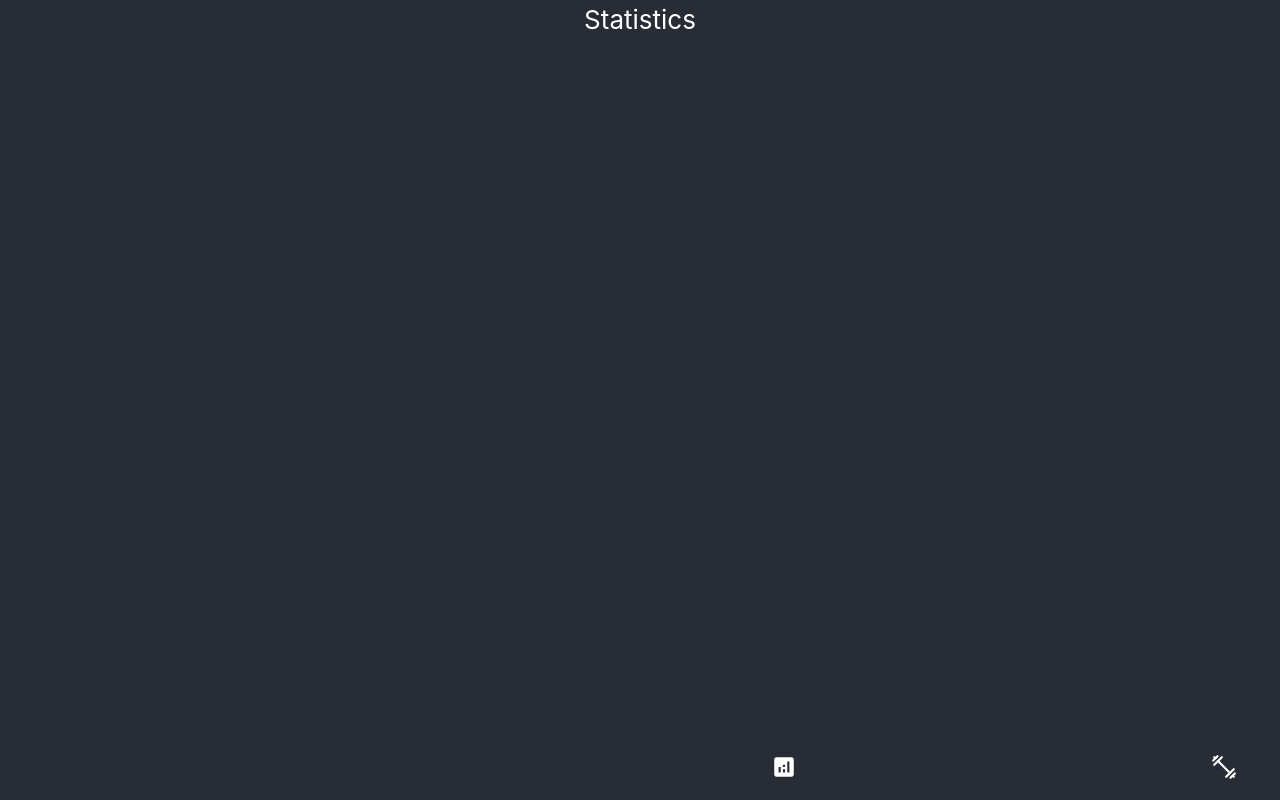
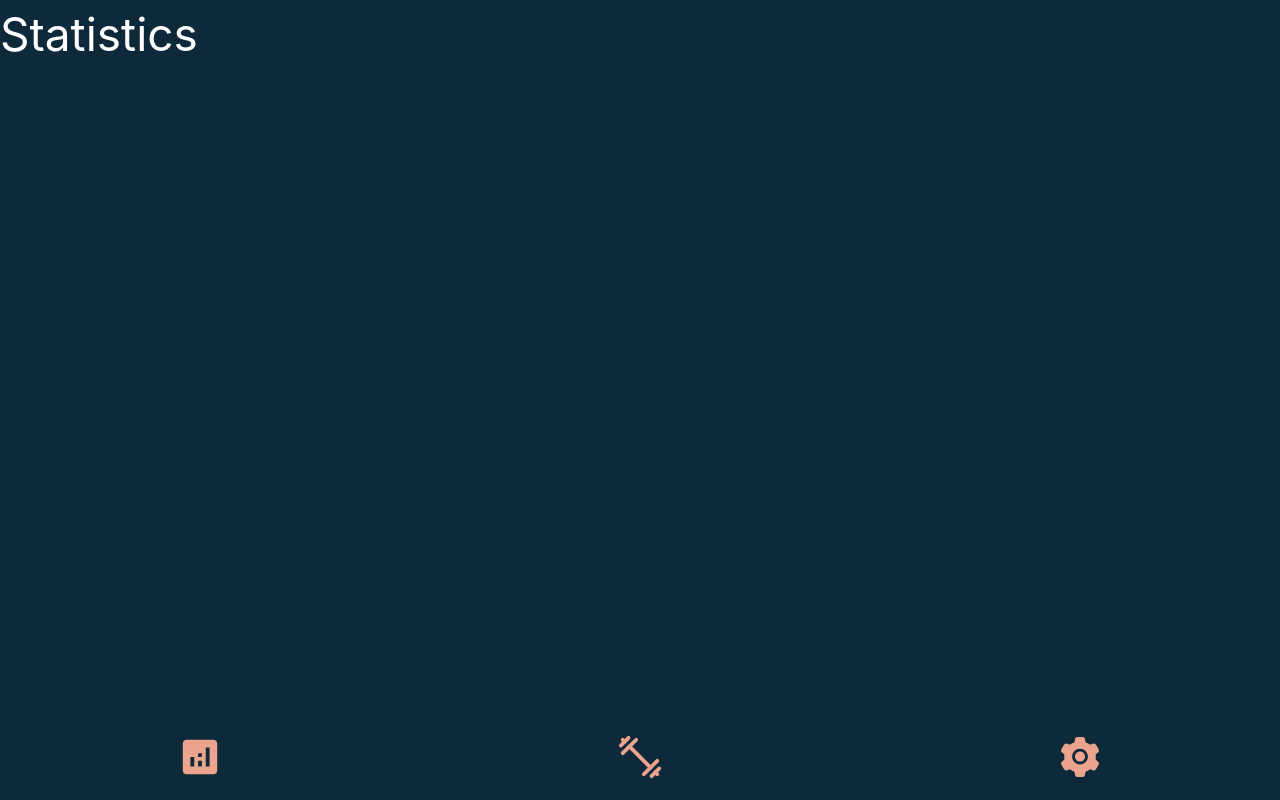
Before and after one commit to madsab/WorkoutOverview, a React (Create React App) app: page /statistics in a window 1280 px wide. Built offline with nearby package versions, Linux system fonts and the light colour scheme.

Commit message:
background styling, link styling

```diff
--- a/src/index.css
+++ b/src/index.css
@@ -4,13 +4,11 @@
 @tailwind utilities;
 
 body {
-  background-color: #282c34;
+  background-color: #0E2A3A;
   min-height: 100vh;
   display: flex;
   flex-direction: column;
-  align-items: center;
-  justify-content: center;
-  font-size: calc(10px + 2vmin);
+  font-size: calc(30px + 2vmin);
   color: white;
   margin: 0;
   font-family: -apple-system, BlinkMacSystemFont, 'Segoe UI', 'Roboto', 'Oxygen',
@@ -25,3 +23,7 @@ code {
   font-family: source-code-pro, Menlo, Monaco, Consolas, 'Courier New',
     monospace;
 }
+
+.link{
+  color: #EDA48E;
+}
```
